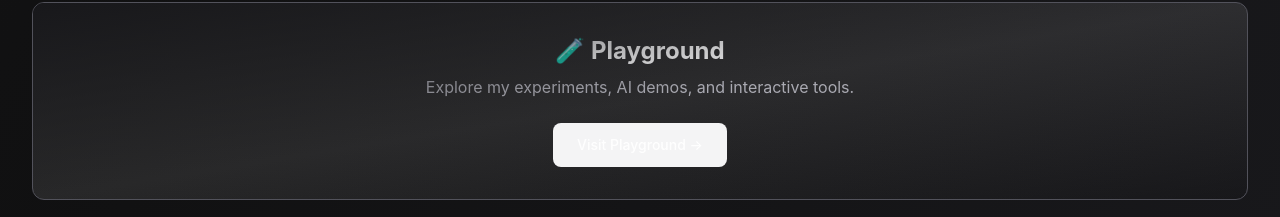
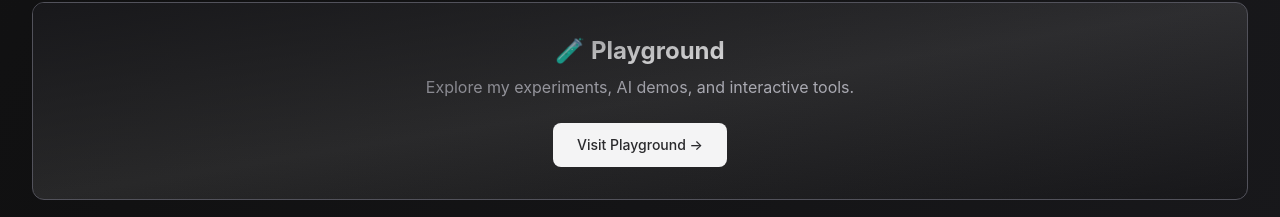
Before and after one commit to ilmimris/mris.dev, an Astro site: page /profile in a window 1280 px wide. Shown: the part 2408-2625 px from the top of the page. Built offline with nearby package versions, Linux system fonts and the light colour scheme; Astro itself is replaced by a stand-in of ours; some packages are replaced by stand-ins of ours; what tailwindcss-debug-screens would draw is missing.

Commit message:
fix: improve Playground CTA button contrast

```diff
--- a/src/pages/profile.astro
+++ b/src/pages/profile.astro
@@ -121,7 +121,7 @@ const latestWorks: WorkEntry[] = (await getCollection("works"))
             href="https://playground.mris.dev"
             target="_blank"
             rel="noopener noreferrer"
-            class="inline-block mt-6 px-6 py-3 text-sm font-medium text-white bg-zinc-100 rounded-lg hover:bg-zinc-200 transition-colors"
+            class="inline-block mt-6 px-6 py-3 text-sm font-medium text-zinc-900 bg-zinc-100 rounded-lg hover:bg-zinc-200 transition-colors"
           >
             Visit Playground →
           </a>
```
